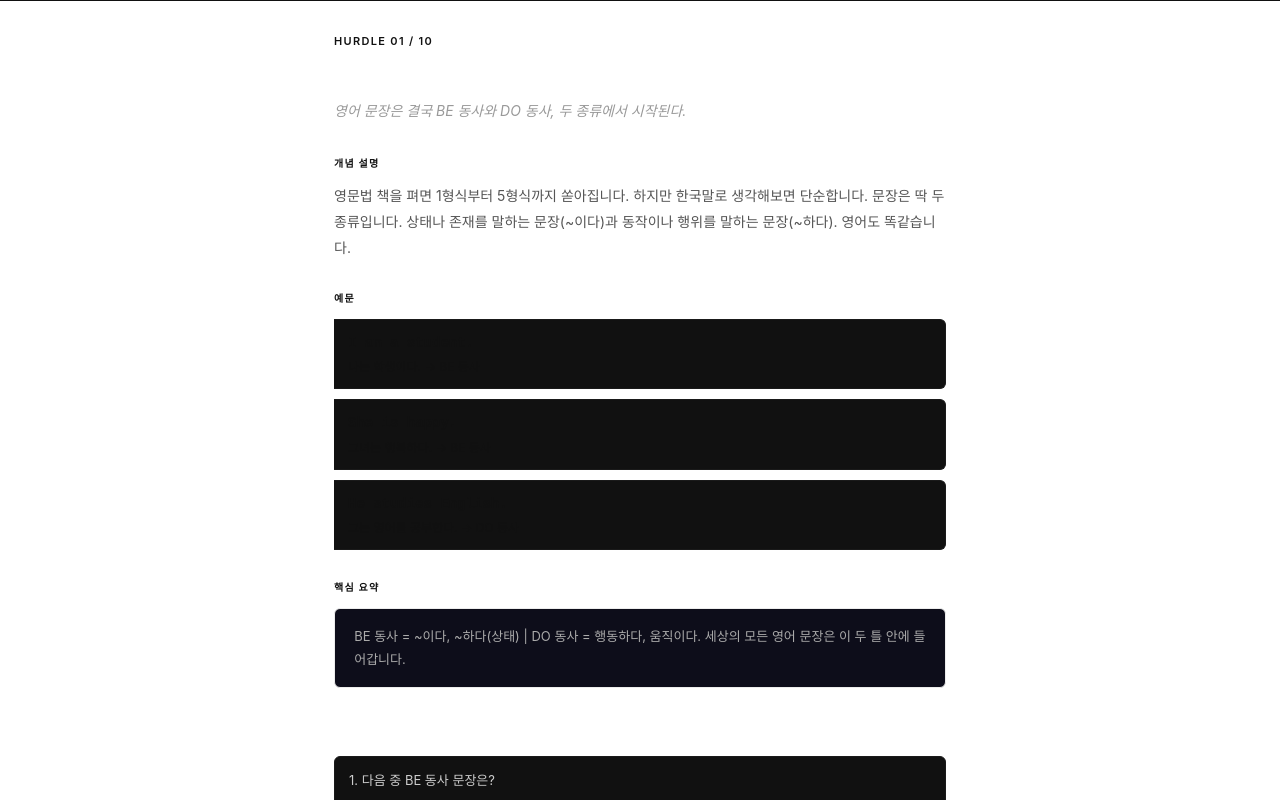
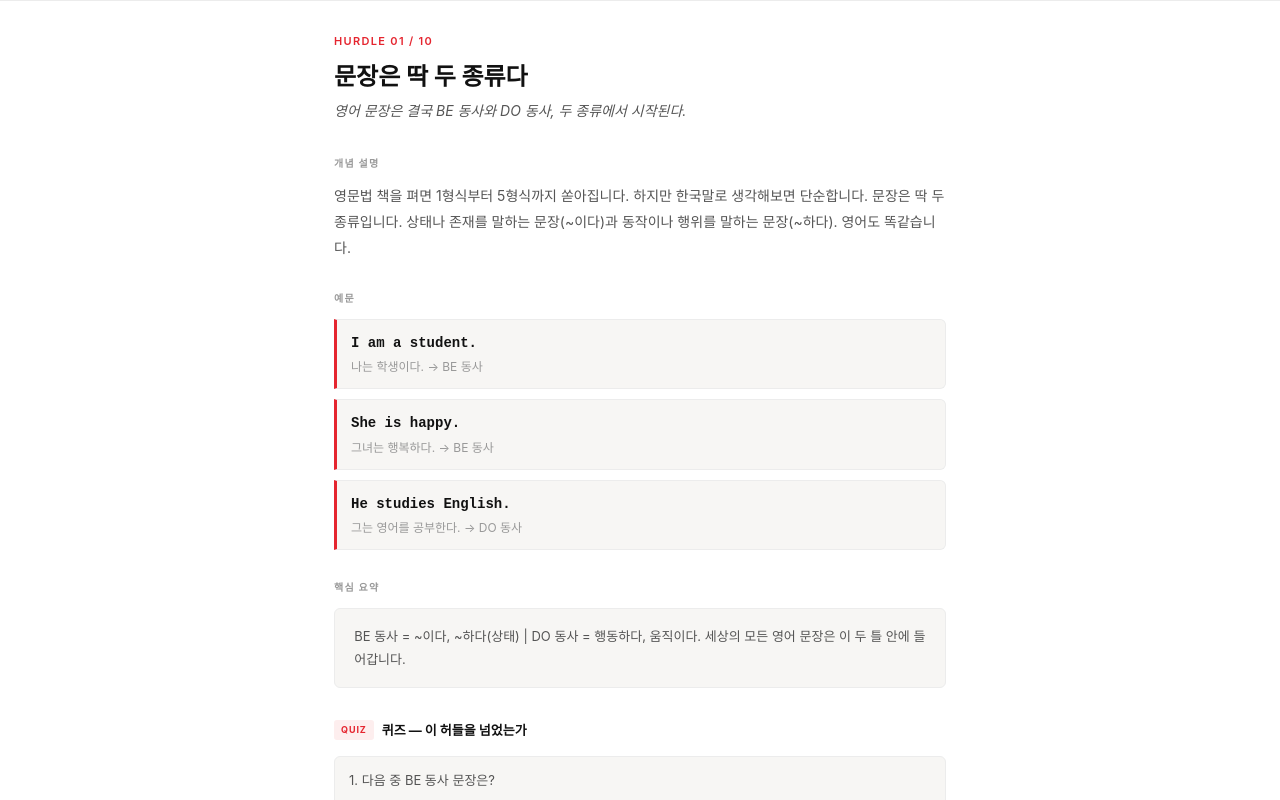
Before and after one commit to itzanayoson1-stack/10-hurdles-englishgrammar, a React (Vite) app: page / in a window 1280 px wide. Both pictures are taken after a click on the button "첫 번째 허들 넘기 →". Shown: the part 828-1628 px from the top of the page. Built offline with nearby package versions, Linux system fonts and the light colour scheme.

Commit message:
색상 업데이트.2

```diff
--- a/src/components/HurdleDetail.module.css
+++ b/src/components/HurdleDetail.module.css
@@ -1,6 +1,6 @@
 .panel {
   background: var(--bg);
-  border-top: 1px solid #111;
+  border-top: 1px solid var(--border);
   min-height: 300px;
 }
 
@@ -13,16 +13,16 @@
 .empty {
   padding: 4rem 1.5rem;
   text-align: center;
-  color: var(--text4);
+  color: var(--text3);
   font-size: 14px;
-  border-top: 1px solid #111;
+  border-top: 1px solid var(--border);
 }
 
 .eyebrow {
   font-size: 11px;
   letter-spacing: 0.12em;
   text-transform: uppercase;
-  color: var(--orange);
+  color: var(--red);
   font-weight: 600;
   margin-bottom: 0.8rem;
 }
@@ -30,14 +30,14 @@
 .title {
   font-size: 24px;
   font-weight: 700;
-  color: #fff;
+  color: var(--text);
   margin-bottom: 0.5rem;
   line-height: 1.2;
 }
 
 .core {
   font-size: 14px;
-  color: var(--text3);
+  color: var(--text2);
   margin-bottom: 2rem;
   font-style: italic;
 }
@@ -46,7 +46,7 @@
   font-size: 10px;
   letter-spacing: 0.12em;
   text-transform: uppercase;
-  color: var(--text4);
+  color: var(--text3);
   font-weight: 600;
   margin: 1.8rem 0 0.8rem;
 }
@@ -60,9 +60,9 @@
 .examples { display: flex; flex-direction: column; gap: 10px; }
 
 .example {
-  background: #111;
-  border: 1px solid #1a1a1a;
-  border-left: 3px solid var(--orange);
+  background: var(--bg-alt);
+  border: 1px solid var(--border);
+  border-left: 3px solid var(--red);
   padding: 12px 14px;
   border-radius: 0 6px 6px 0;
 }
@@ -77,15 +77,15 @@
 
 .exKo {
   font-size: 12px;
-  color: var(--text4);
+  color: var(--text3);
 }
 
 .summary {
-  background: #0d0d1a;
+  background: var(--bg-alt);
   border: 1px solid var(--border);
   border-radius: 6px;
   padding: 1rem 1.2rem;
   font-size: 13px;
-  color: #aaa;
+  color: var(--text2);
   line-height: 1.75;
 }
--- a/src/components/HurdleMap.module.css
+++ b/src/components/HurdleMap.module.css
@@ -4,21 +4,21 @@
   font-size: 11px;
   letter-spacing: 0.12em;
   text-transform: uppercase;
-  color: var(--text4);
+  color: var(--text3);
   font-weight: 500;
   padding: 1.2rem 1.5rem 1rem;
-  border-bottom: 1px solid #111;
+  border-bottom: 1px solid var(--border);
 }
 
 .grid {
   display: grid;
   grid-template-columns: repeat(auto-fill, minmax(175px, 1fr));
   gap: 1px;
-  background: #111;
+  background: var(--border);
 }
 
 .card {
-  background: var(--bg2);
+  background: var(--bg-card);
   padding: 1.2rem 1rem;
   cursor: pointer;
   min-height: 115px;
@@ -29,37 +29,37 @@
   border-left: 2px solid transparent;
 }
 
-.card:hover:not(.locked) { background: #111122; }
+.card:hover:not(.locked) { background: var(--bg-alt); }
 
 .active {
-  background: #111122 !important;
-  border-left-color: var(--orange);
+  background: var(--bg-alt) !important;
+  border-left-color: var(--red);
 }
 
-.cleared { background: #0d140d; }
-.locked { opacity: 0.4; cursor: not-allowed; }
+.cleared { background: rgba(46, 157, 68, 0.06); }
+.locked { opacity: 0.45; cursor: not-allowed; }
 
 .num {
   font-size: 10px;
   font-weight: 600;
   letter-spacing: 0.1em;
-  color: var(--text4);
+  color: var(--text3);
   margin-bottom: 6px;
 }
 
-.active .num { color: var(--orange); }
-.cleared .num { color: #2d6a2d; }
+.active .num { color: var(--red); }
+.cleared .num { color: var(--success); }
 
 .title {
   font-size: 13px;
   font-weight: 600;
-  color: #ddd;
+  color: var(--text);
   line-height: 1.4;
   margin-bottom: 10px;
   flex: 1;
 }
 
-.locked .title { color: #444; }
+.locked .title { color: var(--text3); }
 
 .badge {
   display: inline-block;
@@ -70,10 +70,10 @@
   letter-spacing: 0.06em;
 }
 
-.badgeCleared { background: rgba(45,106,45,0.25); color: #4caf50; }
-.badgeActive { background: var(--orange-bg); color: var(--orange); }
-.badgeLocked { background: #1a1a1a; color: #333; }
-.badgeOpen { background: #111; color: #555; border: 1px solid #222; }
+.badgeCleared { background: rgba(46, 157, 68, 0.12); color: var(--success); }
+.badgeActive { background: rgba(229, 37, 47, 0.08); color: var(--red); }
+.badgeLocked { background: var(--bg-alt); color: var(--text3); }
+.badgeOpen { background: var(--bg-alt); color: var(--text2); border: 1px solid var(--border); }
 
 @media (max-width: 480px) {
   .grid { grid-template-columns: 1fr 1fr; }
--- a/src/components/QuizBox.module.css
+++ b/src/components/QuizBox.module.css
@@ -3,7 +3,7 @@
 .title {
   font-size: 13px;
   font-weight: 700;
-  color: #fff;
+  color: var(--text);
   margin-bottom: 1rem;
   display: flex;
   align-items: center;
@@ -13,16 +13,16 @@
 .title::before {
   content: 'QUIZ';
   font-size: 9px;
-  background: var(--orange-bg);
-  color: var(--orange);
+  background: rgba(229, 37, 47, 0.08);
+  color: var(--red);
   padding: 3px 7px;
   border-radius: 3px;
   letter-spacing: 0.1em;
 }
 
 .item {
-  background: #111;
-  border: 1px solid #1a1a1a;
+  background: var(--bg-alt);
+  border: 1px solid var(--border);
   border-radius: 6px;
   padding: 14px;
   margin-bottom: 10px;
@@ -30,7 +30,7 @@
 
 .q {
   font-size: 13px;
-  color: #ccc;
+  color: var(--text2);
   margin-bottom: 10px;
   line-height: 1.5;
 }
@@ -42,22 +42,22 @@
   width: 100%;
   text-align: left;
   padding: 9px 12px;
-  border: 1px solid #222;
+  border: 1px solid var(--border);
   border-radius: 4px;
-  background: transparent;
-  color: #bbb;
+  background: var(--bg-card);
+  color: var(--text2);
   font-size: 13px;
   transition: border-color 0.15s, color 0.15s, background 0.15s;
 }
 
 .opt:hover:not(.disabled) {
-  border-color: var(--orange);
-  color: #fff;
-  background: var(--orange-bg);
+  border-color: var(--red);
+  color: var(--text);
+  background: rgba(229, 37, 47, 0.05);
 }
 
-.correct { border-color: var(--green) !important; background: var(--green-bg) !important; color: var(--green) !important; }
-.wrong { border-color: var(--red) !important; background: var(--red-bg) !important; color: var(--red) !important; }
+.correct { border-color: var(--success) !important; background: rgba(46, 157, 68, 0.08) !important; color: var(--success) !important; }
+.wrong { border-color: var(--red) !important; background: rgba(229, 37, 47, 0.06) !important; color: var(--red) !important; }
 .disabled { cursor: default; pointer-events: none; }
 
 .feedback {
@@ -68,12 +68,12 @@
   line-height: 1.5;
 }
 
-.ok { background: rgba(76,175,80,0.08); color: #81c784; border: 1px solid rgba(76,175,80,0.2); }
-.fail { background: rgba(244,67,54,0.06); color: #ef9a9a; border: 1px solid rgba(244,67,54,0.15); }
+.ok { background: rgba(46, 157, 68, 0.07); color: var(--success); border: 1px solid rgba(46, 157, 68, 0.2); }
+.fail { background: rgba(229, 37, 47, 0.05); color: var(--red); border: 1px solid rgba(229, 37, 47, 0.15); }
 
 .score {
   font-size: 13px;
-  color: var(--text3);
+  color: var(--text2);
   text-align: center;
   margin: 1.2rem 0;
 }
@@ -81,14 +81,14 @@
 .scoreNum {
   font-size: 26px;
   font-weight: 700;
-  color: var(--orange);
+  color: var(--red);
 }
 
 .clearBtn {
   width: 100%;
   padding: 14px;
-  background: var(--orange);
-  color: #000;
+  background: var(--red);
+  color: #ffffff;
   font-size: 14px;
   font-weight: 700;
   border: none;
@@ -97,17 +97,17 @@
   transition: background 0.2s, transform 0.1s;
 }
 
-.clearBtn:hover { background: var(--orange2); transform: translateY(-1px); }
+.clearBtn:hover { background: #c81f28; transform: translateY(-1px); }
 .clearBtn:active { transform: translateY(0); }
 
 .toast {
-  background: #0d140d;
-  border: 1px solid #2d6a2d;
+  background: rgba(46, 157, 68, 0.06);
+  border: 1px solid rgba(46, 157, 68, 0.3);
   border-radius: 8px;
   padding: 1.5rem;
   text-align: center;
   margin-top: 1rem;
 }
 
-.toastTitle { font-size: 17px; font-weight: 700; color: var(--green); margin-bottom: 6px; }
-.toastSub { font-size: 13px; color: var(--text4); }
+.toastTitle { font-size: 17px; font-weight: 700; color: var(--success); margin-bottom: 6px; }
+.toastSub { font-size: 13px; color: var(--text3); }
```
